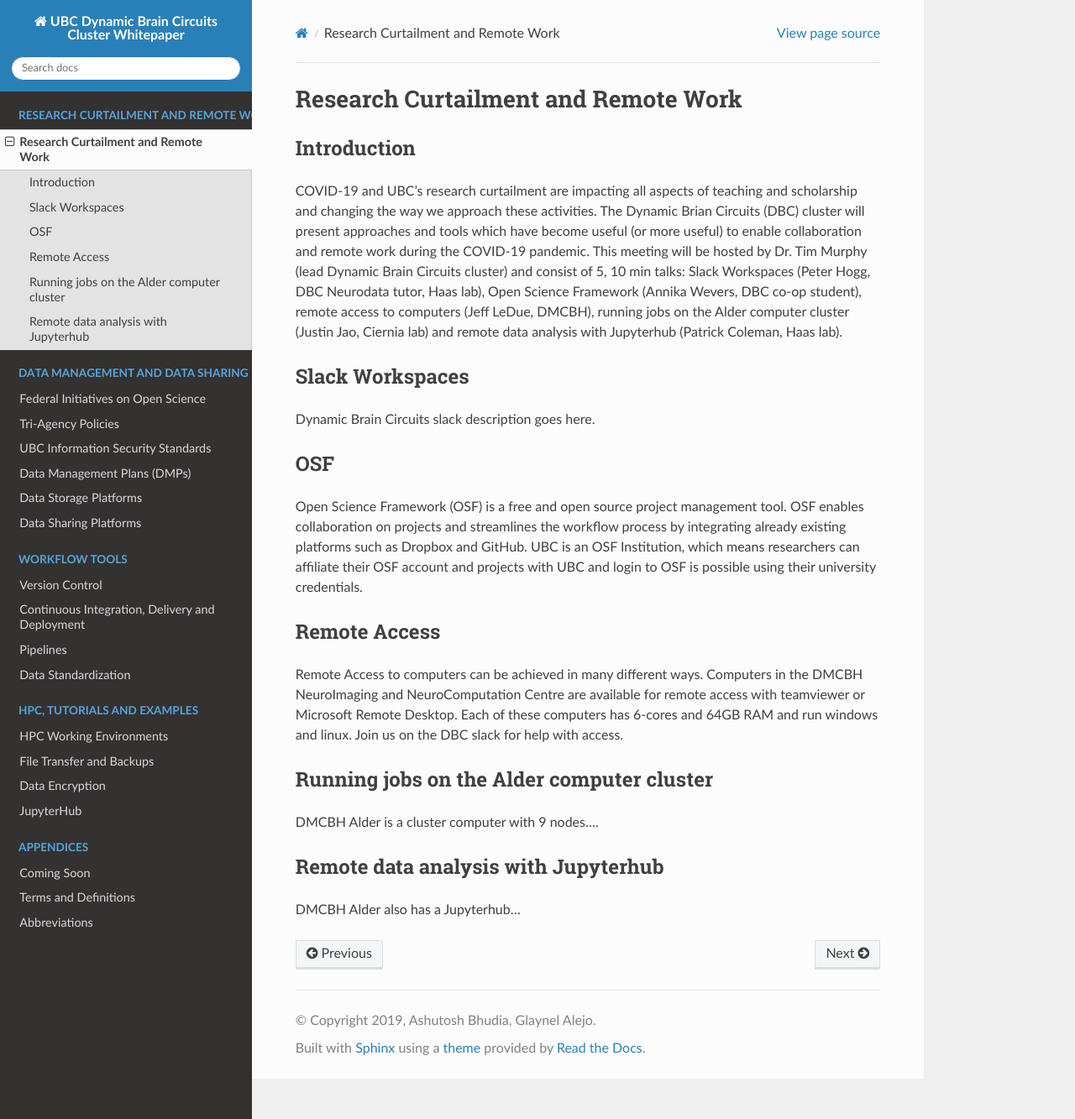
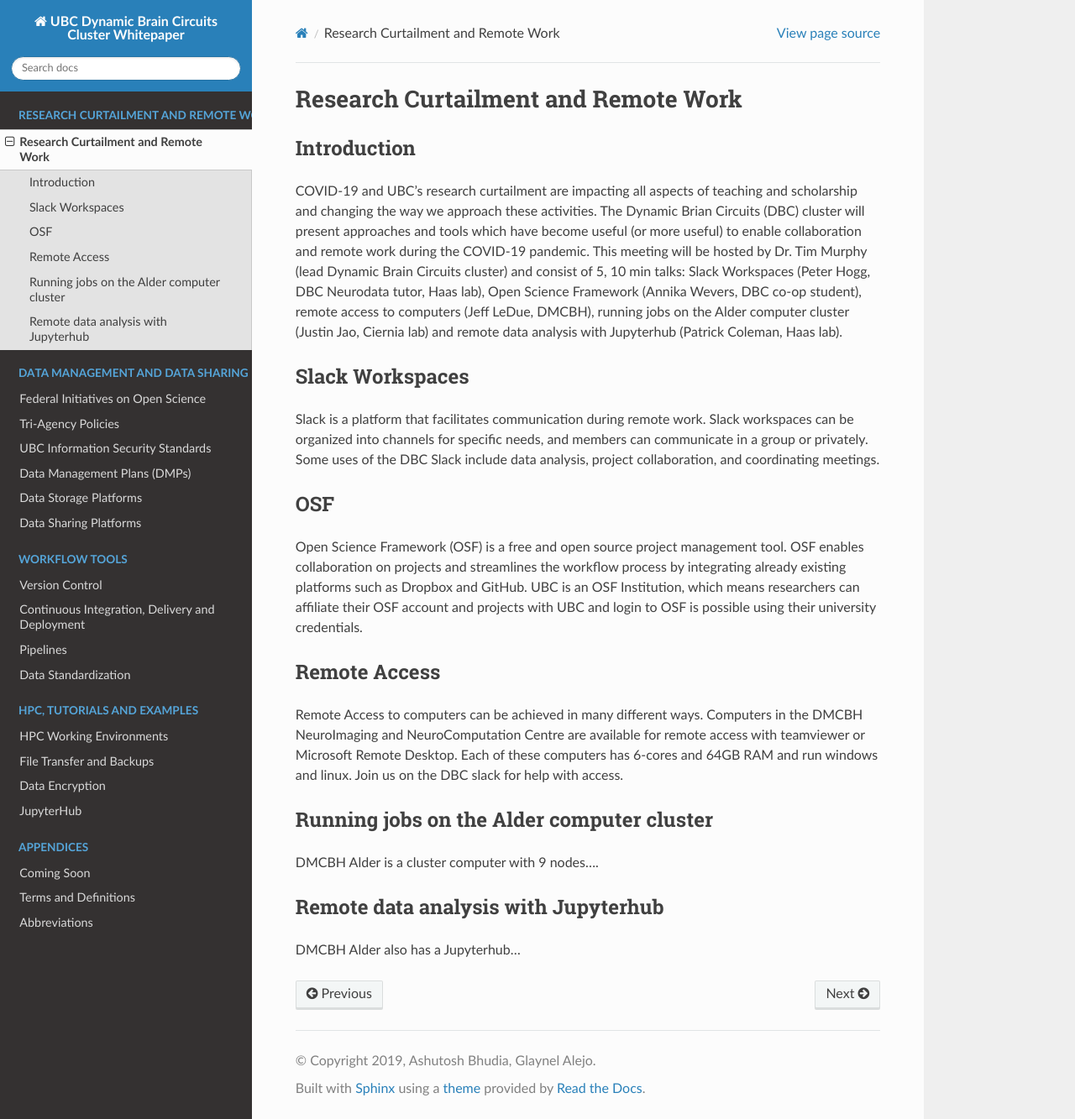
Before and after one commit to ubcbraincircuits/whitepaper, a Sphinx documentation site: the page built from source/covid19/index.rst, in a window 1280 px wide and 1333 px high. Shown: the whole window at 84% size. Built offline with Sphinx 7.4.7 and the Read the Docs theme 2.0.0, drawn with Linux system fonts in a browser that asks for light colours; pages that are not in the unit, such as notebooks, are missing from menus.

Commit message:
Added Slack description.

```diff
--- a/source/covid19/index.rst
+++ b/source/covid19/index.rst
@@ -8,7 +8,7 @@ COVID-19 and UBC’s research curtailment are impacting all aspects of teaching
 
 Slack Workspaces
 ============
-Dynamic Brain Circuits slack description goes here.
+Slack is a platform that facilitates communication during remote work. Slack workspaces can be organized into channels for specific needs, and members can communicate in a group or privately. Some uses of the DBC Slack include data analysis, project collaboration, and coordinating meetings.
 
 OSF
 ============
```
